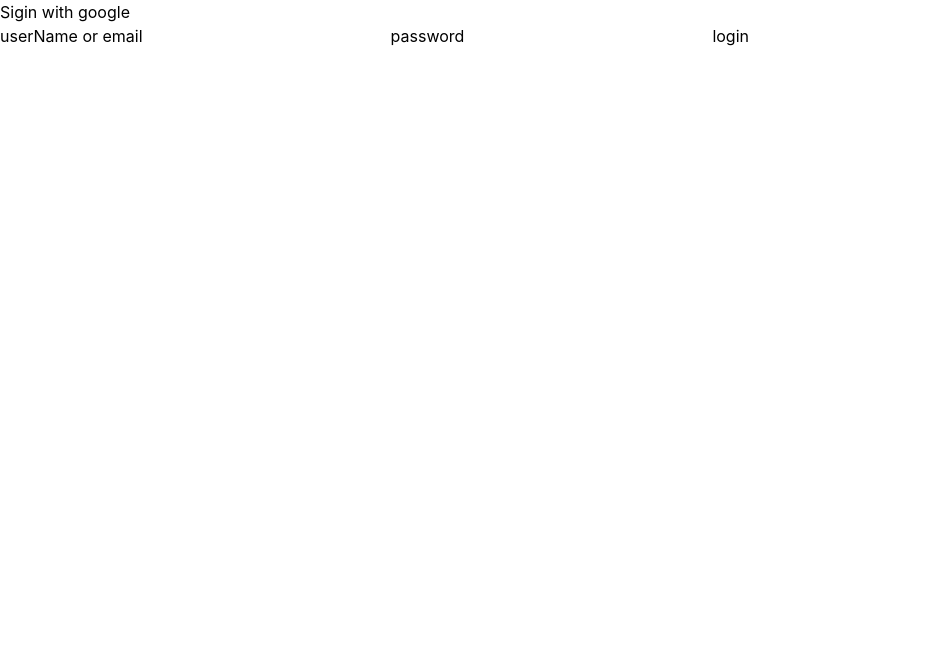
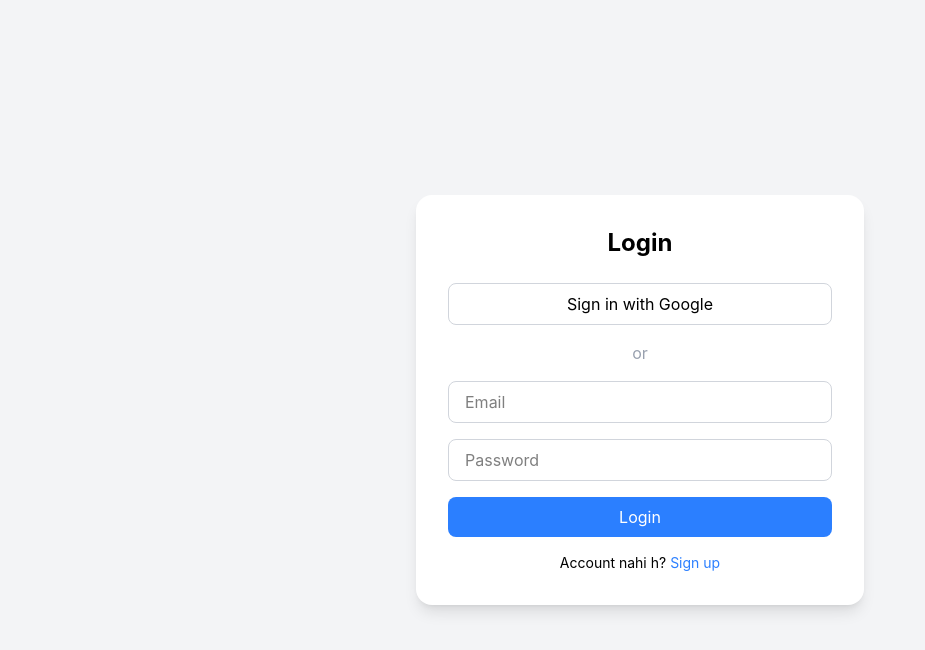
Before and after one commit to aditya265254/authentication-frontend, a React (Vite) app: page / in a window 1280 px wide. Shown: the top 650 px of the page, without its empty margins (0-925 px from the left). Built offline with nearby package versions, Linux system fonts and the light colour scheme.

Commit message:
Enhance UI for Dashboard, Login, and Signup components with improved styling and layout

```diff
--- a/src/pages/Dashboard.jsx
+++ b/src/pages/Dashboard.jsx
@@ -31,11 +31,26 @@ useEffect(() => {
     setUser(user)
 }, [])
 
-  return (
-    <div>
-        <h1>Welcome, {user?.fullName}</h1>
-        <p>{user?.email}</p>
-        <button onClick={handleLogout}>Logout</button>
+return (
+    <div className="min-h-screen bg-gray-100">
+
+        <div className="bg-white shadow px-8 py-4 flex justify-between items-center">
+            <h1 className="text-xl font-bold">Dashboard</h1>
+            <button
+                onClick={handleLogout}
+                className="bg-red-500 text-white px-4 py-2 rounded-lg hover:bg-red-600"
+            >
+                Logout
+            </button>
+        </div>
+
+        <div className="flex items-center justify-center mt-20">
+            <div className="bg-white p-8 rounded-2xl shadow-lg text-center">
+                <h1>{user?.fullName}</h1>
+                <h2>{user?.email}</h2>
+            </div>
+        </div>
+
     </div>
 )
 };
--- a/src/pages/Login.jsx
+++ b/src/pages/Login.jsx
@@ -28,18 +28,63 @@ const Login = () => {
   }
 
   return (
-    <div >
-       <button type='button' onClick={hadndleGoogleLogin} >Sigin with google </button>
-     {error.message && <p>{error.statusCode} — {error.message}</p>}
-      <form onSubmit={handleSubmit}>
-        <label htmlFor="user">userName or email</label>
-        <input type="text" id='user' value={email} onChange={(e) => setEmail(e.target.value)} />
-        <label htmlFor="password">password</label>
-        <input type="password" id='password' value={password} onChange={(e) => setPassword(e.target.value)} />
-        <button type='submit' >login</button>
-      </form>
+    <div className="min-h-screen bg-gray-100 flex items-center justify-center">
+        <div className="bg-white p-8 rounded-2xl shadow-lg w-full max-w-md">
+
+            <h2 className="text-2xl font-bold text-center mb-6">Login</h2>
+
+            <button
+                type='button'
+                onClick={hadndleGoogleLogin}
+                className="w-full border border-gray-300 rounded-lg py-2 mb-4 flex items-center justify-center gap-2 hover:bg-gray-50"
+            >
+                Sign in with Google
+            </button>
+
+            <div className="text-center text-gray-400 mb-4">or</div>
+
+            {error.message && (
+                <p className="text-red-500 text-sm mb-3">
+                    {error.statusCode} — {error.message}
+                </p>
+            )}
+
+            <form onSubmit={handleSubmit} className="flex flex-col gap-4">
+                <input
+                    type="text"
+                    placeholder="Email"
+                    value={email}
+                    onChange={(e) => setEmail(e.target.value)}
+                    className="border border-gray-300 rounded-lg px-4 py-2 focus:outline-none focus:ring-2 focus:ring-blue-400"
+                />
+                <input
+                    type="password"
+                    placeholder="Password"
+                    value={password}
+                    onChange={(e) => setPassword(e.target.value)}
+                    className="border border-gray-300 rounded-lg px-4 py-2 focus:outline-none focus:ring-2 focus:ring-blue-400"
+                />
+                <button
+                    type='submit'
+                    className="bg-blue-500 text-white rounded-lg py-2 hover:bg-blue-600"
+                >
+                    Login
+                </button>
+            </form>
+
+            <p className="text-center text-sm mt-4">
+                Account nahi h?
+                <span
+                    onClick={() => navigate('/signup')}
+                    className="text-blue-500 cursor-pointer ml-1"
+                >
+                    Sign up
+                </span>
+            </p>
+
+        </div>
     </div>
-  )
+)
 }
 
 export default Login
--- a/src/pages/Signup.jsx
+++ b/src/pages/Signup.jsx
@@ -23,21 +23,63 @@ const Signup = () => {
 }
   }
 
-  return (
-    <div>
-      <h1>SignUp</h1>
-      {error.message && <p>{error.statusCode} — {error.message}</p>}
-      <form onSubmit={handleSignUp}>
-        <label htmlFor="fullName">Full Name:</label>
-        <input type="text" id='fullName' value={fullName} onChange={(e) => setFullName(e.target.value)}/>
-        <label htmlFor="email">Email:</label>
-        <input type="text" id='email' value={email} onChange={(e) => setEmail(e.target.value)} />
-        <label htmlFor="password">Password</label>
-        <input type="password" id='password' value={password} onChange={(e) => setPassword(e.target.value)} />
-        <button type='submit'>Signup</button>
-      </form>
+return (
+    <div className="min-h-screen bg-gray-100 flex items-center justify-center">
+        <div className="bg-white p-8 rounded-2xl shadow-lg w-full max-w-md">
+
+            <h2 className="text-2xl font-bold text-center mb-6">Sign Up</h2>
+
+            {error.message && (
+                <p className="text-red-500 text-sm mb-3">
+                    {error.statusCode} — {error.message}
+                </p>
+            )}
+
+            <form onSubmit={handleSignUp} className="flex flex-col gap-4">
+                <input
+                    type="text"
+                    placeholder="Full Name"
+                    value={fullName}
+                    onChange={(e) => setFullName(e.target.value)}
+                    className="border border-gray-300 rounded-lg px-4 py-2 focus:outline-none focus:ring-2 focus:ring-blue-400"
+                />
+                <input
+                    type="email"
+                    placeholder="email"
+                    value={email}
+                    onChange={(e) => setEmail(e.target.value)}
+                    className="border border-gray-300 rounded-lg px-4 py-2 focus:outline-none focus:ring-2 focus:ring-blue-400"
+                />
+                <input
+                    type="password"
+                    placeholder="password"
+                    value={password}
+                    onChange={(e) => setPassword(e.target.value)}
+                    className="border border-gray-300 rounded-lg px-4 py-2 focus:outline-none focus:ring-2 focus:ring-blue-400"
+                />
+
+
+                <button
+                    type='submit'
+                    className="bg-blue-500 text-white rounded-lg py-2 hover:bg-blue-600"
+                >
+                    Sign Up
+                </button>
+            </form>
+
+            <p className="text-center text-sm mt-4">
+                Already have account?
+                <span
+                    onClick={() => navigate('/')}
+                    className="text-blue-500 cursor-pointer ml-1"
+                >
+                    Login
+                </span>
+            </p>
+
+        </div>
     </div>
-  )
+)
 }
 
 export default Signup
```
